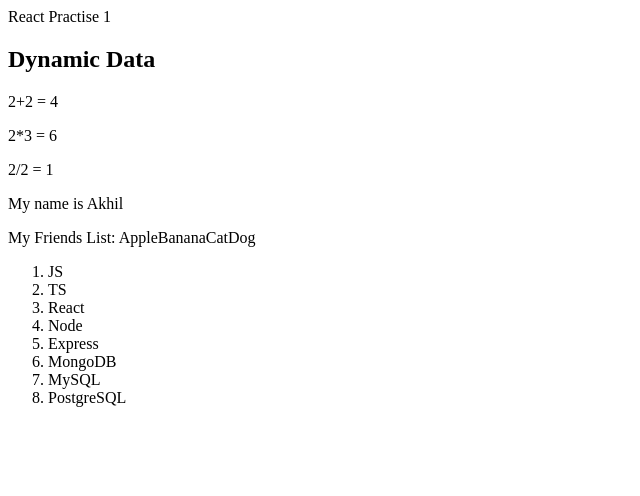
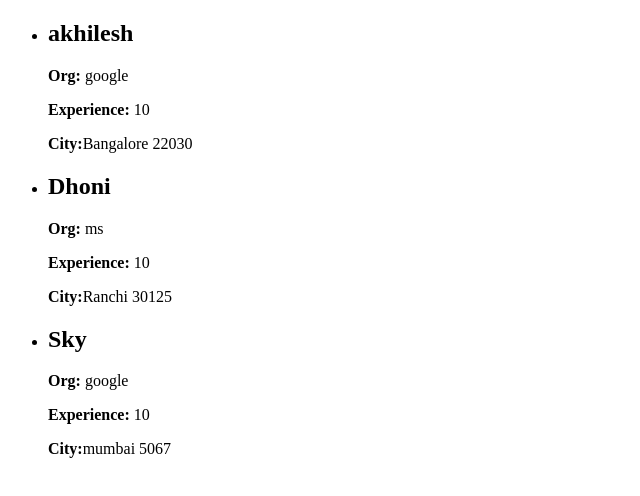
Before and after one commit to akhilesh-m01/React-Practice, a React (Vite) app: page / in a window 1280 px wide. Shown: the top 496 px of the page, without its empty margins (0-640 px from the left). Built offline with nearby package versions, Linux system fonts and the light colour scheme.

Commit message:
passing data from parent to child component

```diff
--- a/src/App.jsx
+++ b/src/App.jsx
@@ -1,14 +1,16 @@
 import "./App.css";
 import DynamicData from "./Components/DynamicData";
 import Lists from "./Components/Lists";
+import PropsData from "./Components/PropsData";
 
 export default function App() {
 
 
   return (
     <>
-      <DynamicData/>
-      <Lists></Lists>
+      {/* <DynamicData/> */}
+      {/* <Lists></Lists> */}
+      <PropsData/>
     </>
   );
 }
--- /dev/null
+++ b/src/Components/PropsData.jsx
@@ -0,0 +1,66 @@
+import React from 'react';
+
+
+function EmployeeData(props){
+  return(
+    <>
+      <p>
+        <h2>{props.name}</h2>
+        <p>
+          <b>Org: </b>
+          {props.org}
+        </p>
+        <p>
+          <b>Experience: </b>
+          {props.exp}
+        </p>
+        <p>
+          <b>City:</b>
+          {props.city}{" "}
+          {props.zipCode}
+        </p>
+      </p>
+    </>
+  )
+}
+
+function PropsData(){
+
+  const employees = [
+    {
+      name:"akhilesh",
+      org:"google",
+      exp:10,
+      zipCode: "22030",
+      city: "Bangalore"
+    },
+    {
+      name:"Dhoni",
+      org:"ms",
+      exp:10,
+      zipCode: "30125",
+      city: "Ranchi"
+    },
+    {
+      name:"Sky",
+      org:"google",
+      exp:10,
+      zipCode: "5067",
+      city: "mumbai"
+    }
+  ];
+
+  return(
+      <ul>
+        {
+          employees.map((employee)=>(
+            <li key={Math.random()*employees.length}>
+              <EmployeeData name={employee.name} org={employee.org} exp={employee.exp} zipCode={employee.zipCode} city={employee.city}/>
+            </li>
+          ))
+        }
+      </ul>
+  )
+}
+
+export default PropsData
```
